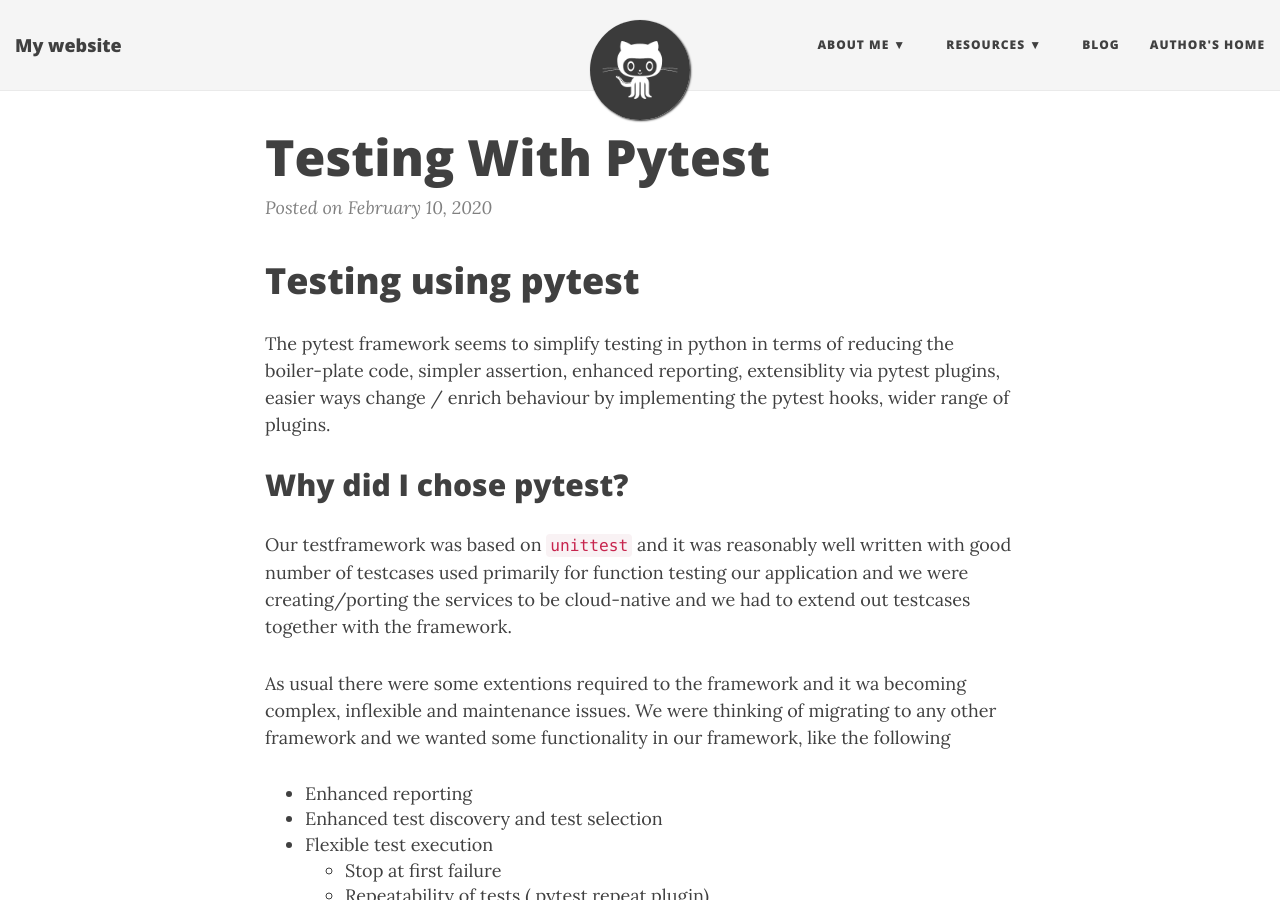
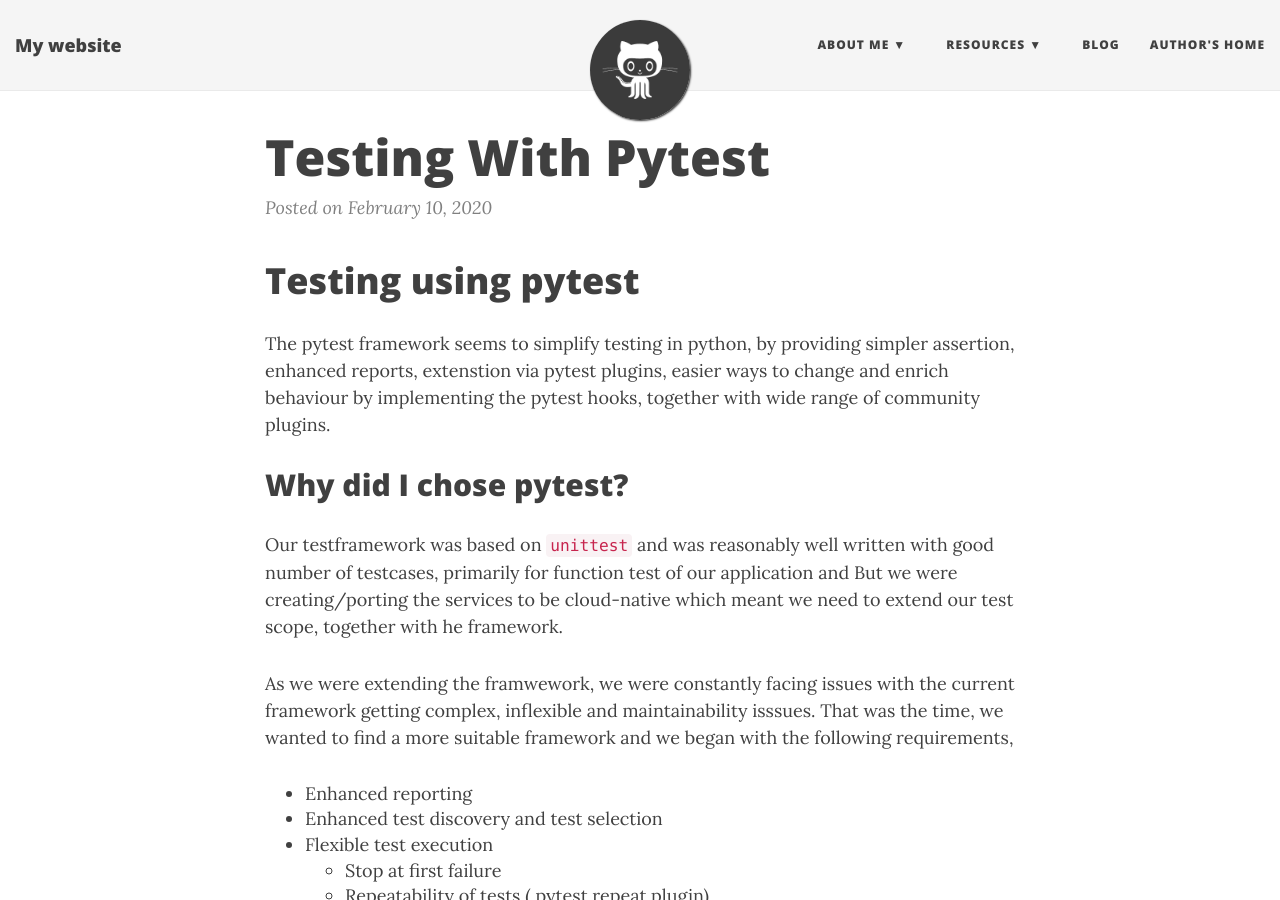
Before and after one commit to ennc0d3/ennc0d3.github.io, a Jekyll site: the page built from _posts/2020-02-10-testing-with-pytest.md, in a window 1280 px wide and 900 px high. Built offline with Jekyll 4.4.1, drawn with Linux system fonts in a browser that asks for light colours; nearby versions of some CDN libraries; comment, search, counter and statistics services are not loaded.

Commit message:
Update 2020-02-10-testing-with-pytest.md

```diff
--- a/_posts/2020-02-10-testing-with-pytest.md
+++ b/_posts/2020-02-10-testing-with-pytest.md
@@ -1,20 +1,20 @@
 # Testing using pytest
-The pytest framework seems to simplify testing in python in terms of reducing
-the boiler-plate code, simpler assertion, enhanced reporting, extensiblity via
-pytest plugins, easier ways change / enrich behaviour by implementing the pytest
-hooks, wider range of plugins.
+The pytest framework seems to simplify testing in python, by providing
+simpler assertion, enhanced reports, extenstion via pytest plugins, easier ways
+to change and enrich behaviour by implementing the pytest hooks, together with
+wide range of community plugins.
 
 
 ## Why did I chose pytest?
 
-Our testframework was based on `unittest` and it was reasonably well written with
-good number of testcases used primarily for function testing our application and
-we were creating/porting the services to be cloud-native and we had to extend out
-testcases together with the framework.
+Our testframework was based on `unittest` and was reasonably well written with
+good number of testcases, primarily for function test of our application and But
+we were creating/porting the services to be cloud-native which meant we need to
+extend our test scope, together with he framework.
 
-As usual there were some extentions required to the framework and it wa becoming
-complex, inflexible and maintenance issues. We were thinking of migrating to any
-other framework and we wanted some functionality in our framework, like the following
+As we were extending the framwework, we were constantly facing issues with the current
+framework getting complex, inflexible and maintainability isssues. That was the time,
+we wanted to find a more suitable framework and we began with the following requirements,
 
  * Enhanced reporting
  * Enhanced test discovery and test selection
```
